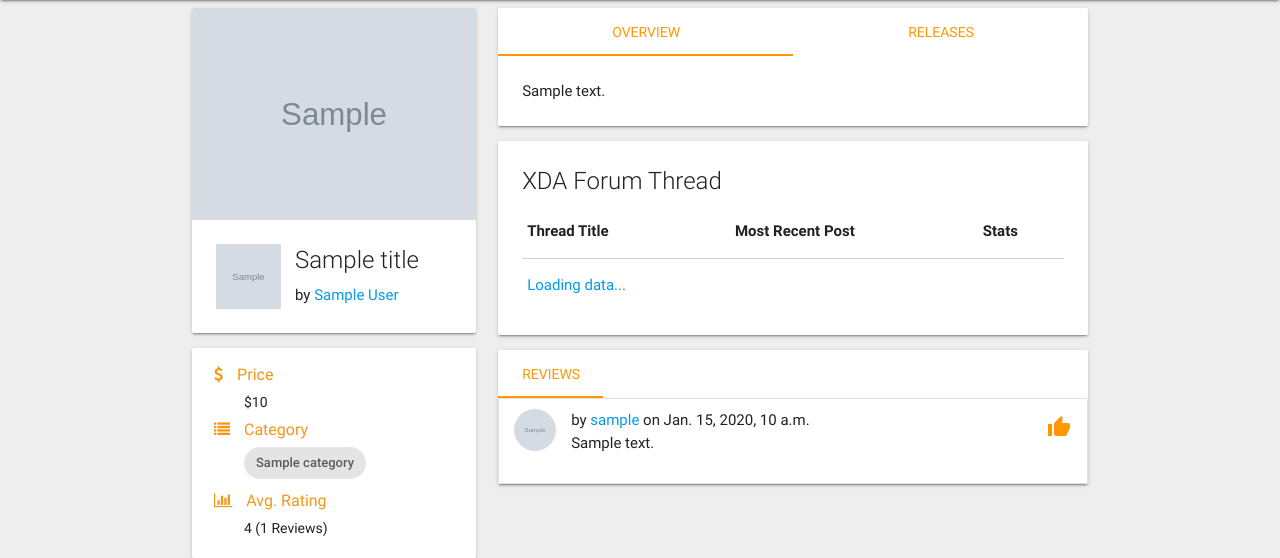
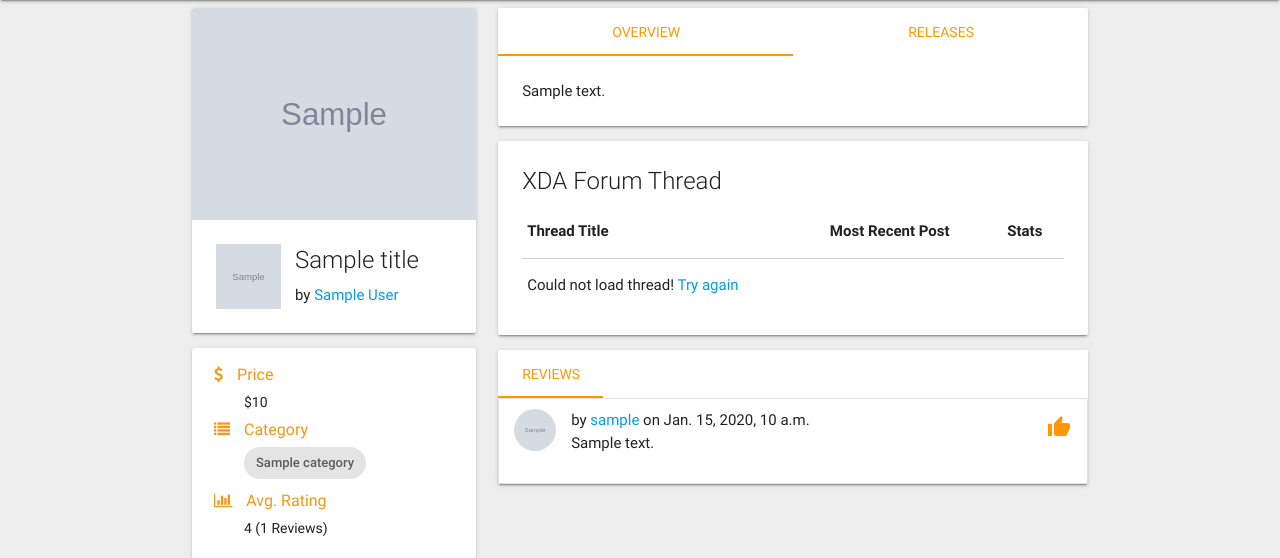
Before and after one commit to xda/XDA-Labs-Store-UI, a Django app: template store/templates/xda.html in a window 1280 px wide. Shown: the part 64-622 px from the top of the page. Run offline with Django 3.2, Linux system fonts and the light colour scheme; the template is opened without the code that fills it: most values are stand-ins (such as "Sample title", 1, 10 or a date in 2020); grey boxes marked "Sample" are stand-in pictures; some libraries are stand-ins or nearby versions; some web fonts are replaced.

Commit message:
Add back fetch forum data, switch retry cursor

```diff
--- a/store/templates/xda.html
+++ b/store/templates/xda.html
@@ -185,7 +185,7 @@
                     <td></td>
                   </tr>
                   <tr class="hide" id="xda_thread_error">
-                    <td>Could not load thread!  <a id="xda_thread_try_again">Try again</a></td>
+                    <td>Could not load thread!  <a style="cursor: pointer" id="xda_thread_try_again">Try again</a></td>
                     <td></td>
                     <td></td>
                   </tr>
@@ -275,8 +275,10 @@
     <script type="text/javascript" src="/static/js/materialize.min.js"></script>
     <script>
       $(document).ready(function() {
-        runSlide()
+        runSlide();
+        fetchForumData();
       });
+
       let num = '{{ screenshots|length }}';
       let count = 2;
 
```
